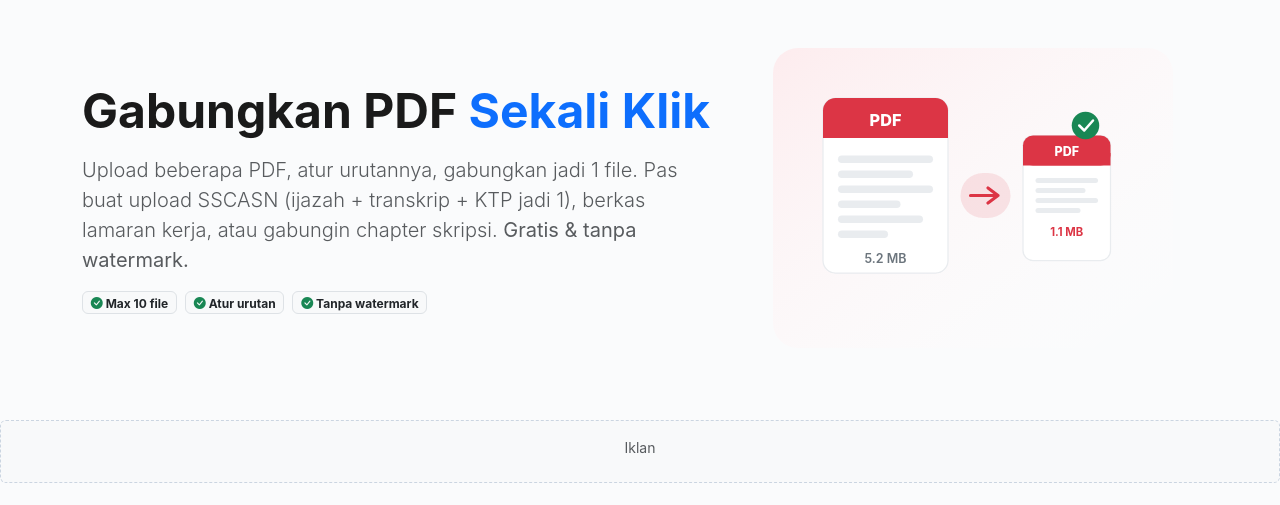
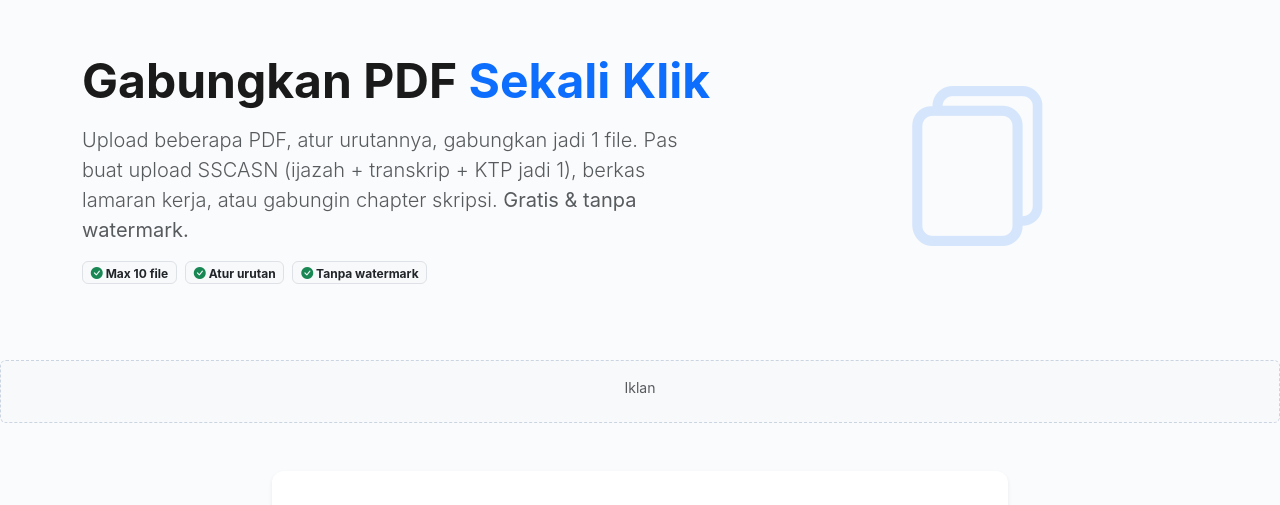
Before and after one commit to Aris0506/kompresfoto, a Flask app: page /merge-pdf in a window 1280 px wide. Shown: the part 57-562 px from the top of the page. Run offline with Flask 3, Linux system fonts and the light colour scheme; some libraries are stand-ins or nearby versions.

Commit message:
Fix: revert merge-pdf hero to Bootstrap icon to differentiate from kompres-pdf

```diff
--- a/templates/merge-pdf.html
+++ b/templates/merge-pdf.html
@@ -16,11 +16,14 @@
                     <span class="badge bg-light text-dark border"><i class="bi bi-check-circle-fill text-success"></i> Tanpa watermark</span>
                 </div>
             </div>
-            <div class="col-lg-5 d-none d-lg-block text-center">
+            <!-- <div class="col-lg-5 d-none d-lg-block text-center">
                 <img src="{{ url_for('static', filename='images/tools/tool-pdf.svg') }}"
                     alt="Gabungkan beberapa PDF jadi satu file"
                     class="img-fluid tool-illustration"
                     loading="eager">
+            </div> -->
+            <div class="col-lg-5 d-none d-lg-block text-center">
+                <i class="bi bi-files text-primary" style="font-size: 10rem; opacity: 0.15;"></i>
             </div>
         </div>
     </div>
```
